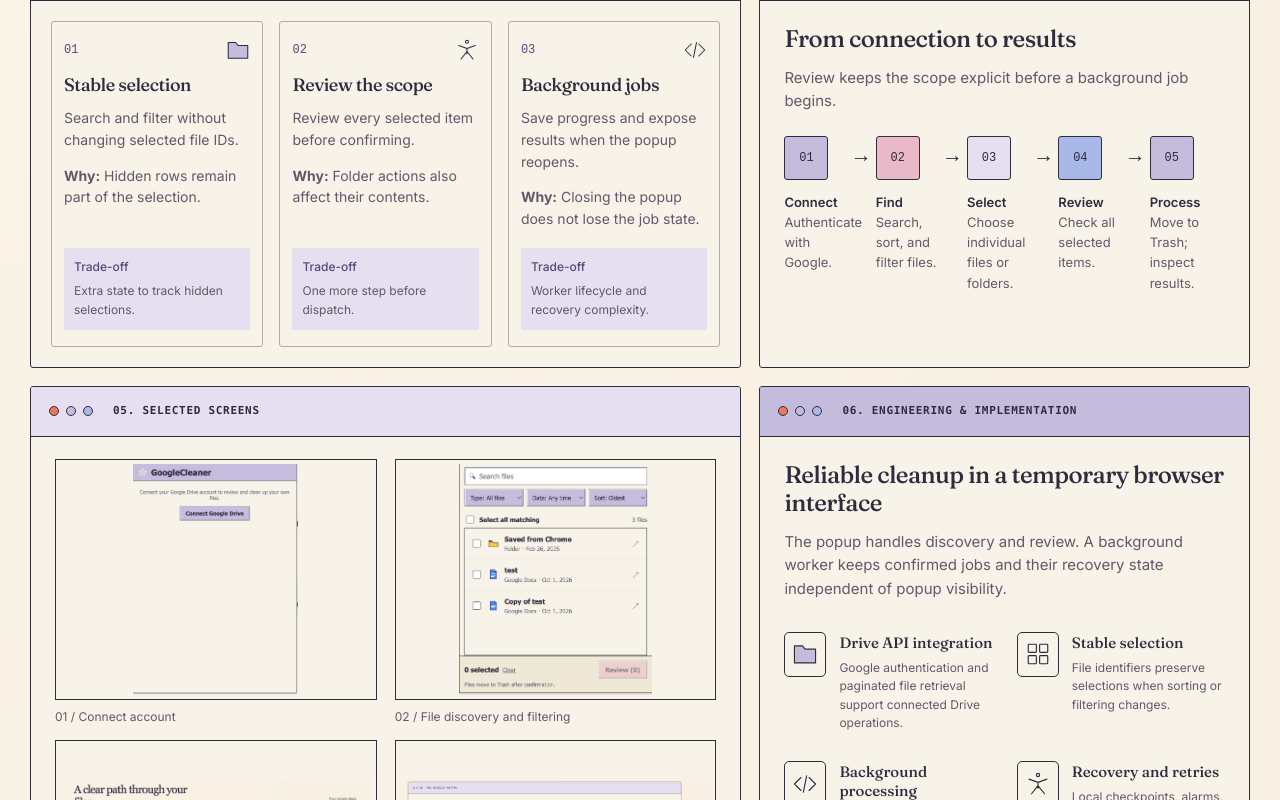
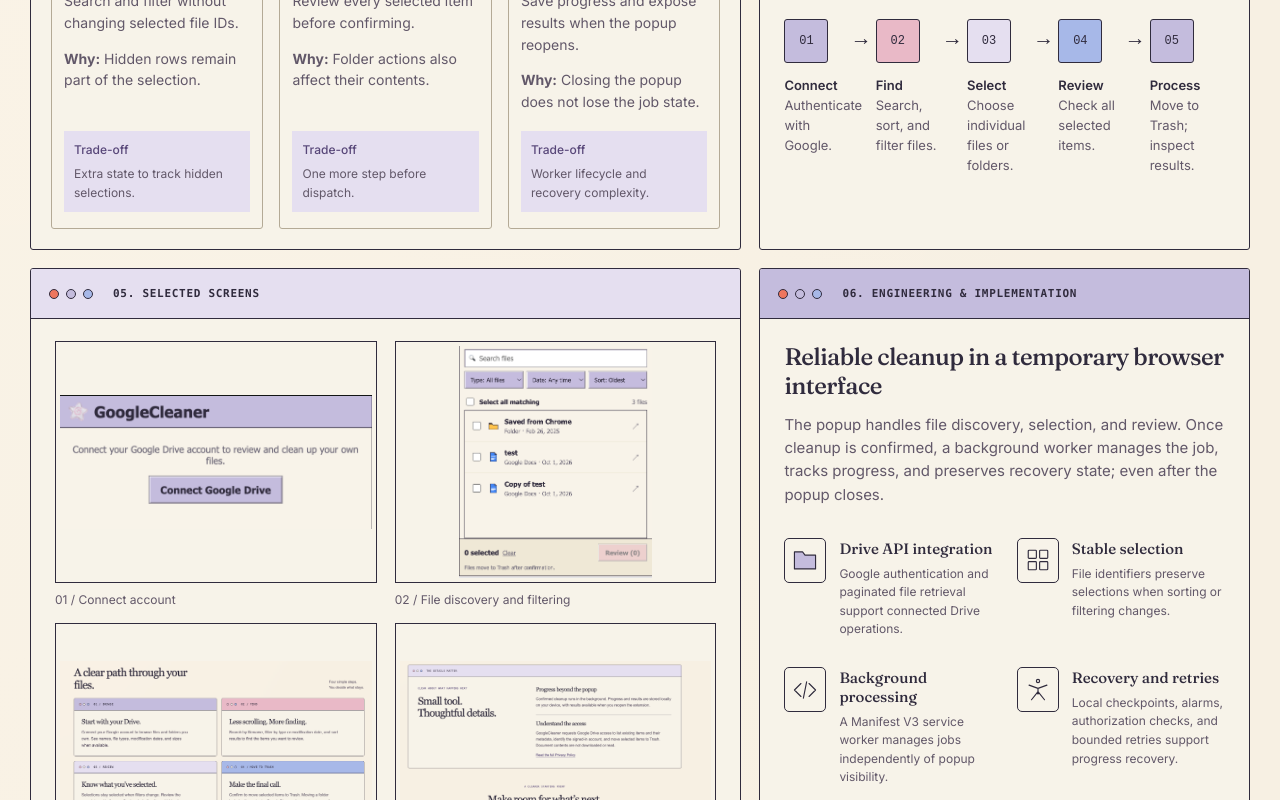
Before and after one commit to julsoyola/juliana-portfolio, a Next.js app in the folder portfolio/: page /work/googlecleaner in a window 1280 px wide. Shown: the part 1034-1834 px from the top of the page. Built offline with nearby package versions, Linux system fonts and the light colour scheme.

Commit message:
Updating sumary for 06: google cleaner case study

```diff
--- a/portfolio/content/projects/googlecleaner.ts
+++ b/portfolio/content/projects/googlecleaner.ts
@@ -56,7 +56,7 @@ export const googlecleanerArchive: ArchiveData = {
     {src: "/images/googlecleaner/Screenshot 2026-10-15 at 10.55.22.png", width: 1396, height: 742, alt: "GoogleCleaner public website showing the Browse, Find, Review, and Move to Trash feature panels", caption: "03 / Public website · cleanup flow"},
     {src: "/images/googlecleaner/Screenshot 2026-10-15 at 10.55.30.png", width: 1476, height: 784, alt: "GoogleCleaner public website explaining background progress and Google Drive access with a privacy policy link", caption: "04 / Public website · progress and permissions"},
   ],
-  engineering: {heading: "Reliable cleanup in a temporary browser interface", text: "The popup handles discovery and review. A background worker keeps confirmed jobs and their recovery state independent of popup visibility.", highlights: [
+  engineering: {heading: "Reliable cleanup in a temporary browser interface", text: "The popup handles file discovery, selection, and review. Once cleanup is confirmed, a background worker manages the job, tracks progress, and preserves recovery state; even after the popup closes.", highlights: [
     {title: "Drive API integration", icon: "folder", text: "Google authentication and paginated file retrieval support connected Drive operations."},
     {title: "Stable selection", icon: "grid", text: "File identifiers preserve selections when sorting or filtering changes."},
     {title: "Background processing", icon: "code", text: "A Manifest V3 service worker manages jobs independently of popup visibility."},
```
Also changed, not shown: portfolio/public/images/googlecleaner/googlecleaner-preview.png.
